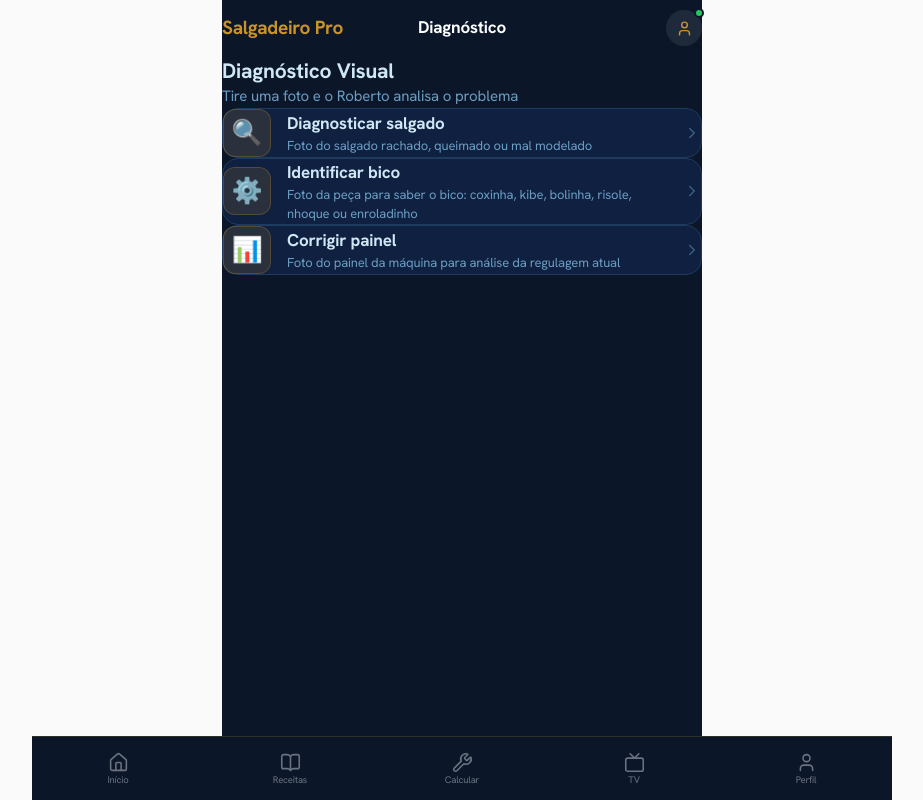
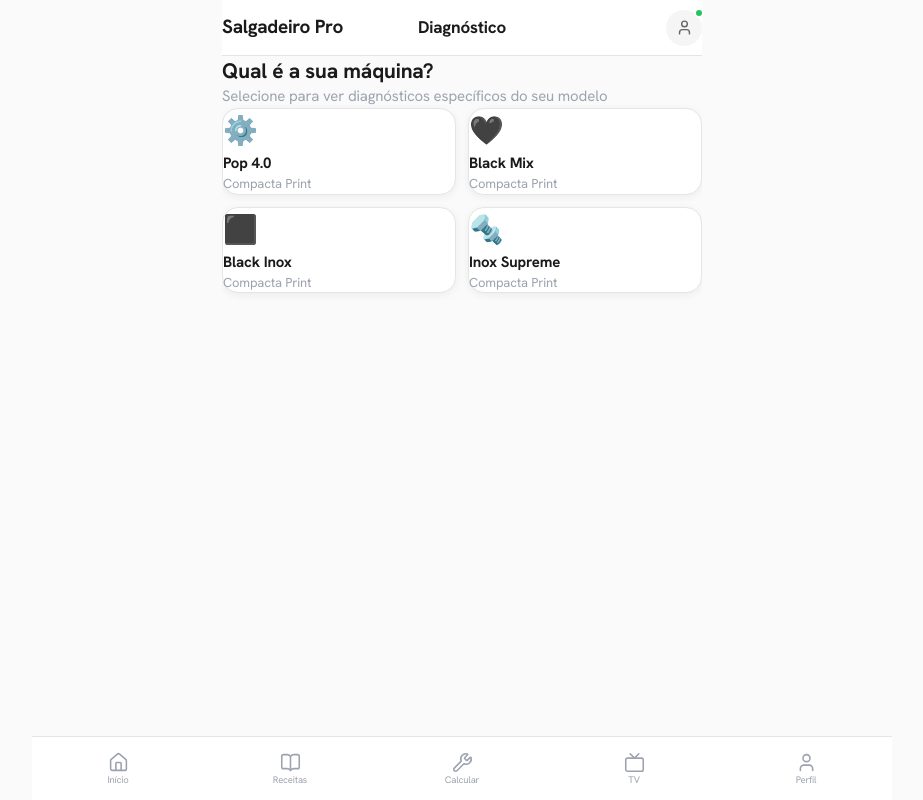
Before and after one commit to rO7ns5sA5/salgadeiropro, a React (Vite) app: page /diagnostico in a window 1280 px wide. Shown: the whole page, without its empty margins (178-1101 px from the left). Built offline with nearby package versions, Linux system fonts and the light colour scheme.

Commit message:
feat: página Diagnostico — árvore de decisão + biblioteca integrada

```diff
--- a/src/pages/Diagnostico.jsx
+++ b/src/pages/Diagnostico.jsx
@@ -1,322 +1,141 @@
-import { useState, useRef } from 'react'
-import { useNavigate } from 'react-router-dom'
-import { Camera, RefreshCw, ChevronRight, X } from 'lucide-react'
+// src/pages/Diagnostico.jsx
+import { useState } from 'react'
+import { useSearchParams } from 'react-router-dom'
 import PageLayout from '../components/PageLayout'
+import SeletorMaquina from '../components/diagnostico/SeletorMaquina'
+import PerguntaNo from '../components/diagnostico/PerguntaNo'
+import SolucaoCard from '../components/diagnostico/SolucaoCard'
+import Biblioteca from '../components/diagnostico/Biblioteca'
+import { diagnostico } from '../data/diagnostico'
 
 const GOLD = '#C9932A'
-const NAVY = '#0B1729'
 
-const MODOS = [
-  {
-    id: 'salgado',
-    emoji: '🔍',
-    titulo: 'Diagnosticar salgado',
-    descricao: 'Foto do salgado rachado, queimado ou mal modelado',
-    prompt: `Você é Roberto, especialista técnico da Compacta Print com 20+ anos de experiência. Analise esta foto de um salgado e identifique:
-1. O problema visual (rachado, queimado, mal modelado, irregular, etc.)
-2. A causa provável na máquina (pressão, temperatura, fluxo, bico)
-3. Como corrigir: ajustes específicos no painel (massa, recheio, cortador, tempo)
-4. Se for formato identificável, diga qual bico/mandíbula está sendo usado.
-Seja direto e técnico. Responda em português brasileiro.
-Assine como: Roberto — Especialista Compacta Print`,
-  },
-  {
-    id: 'bico',
-    emoji: '⚙️',
-    titulo: 'Identificar bico',
-    descricao: 'Foto da peça para saber o bico: coxinha, kibe, bolinha, risole, nhoque ou enroladinho',
-    prompt: `Você é Roberto, especialista técnico da Compacta Print. Analise esta foto da peça/bico e identifique:
-1. O tipo de bico:
-   - Gota/teardrop = Coxinha
-   - Oval horizontal = Kibe
-   - Esférico = Bolinha
-   - Retangular almofada = Risole travesseiro
-   - Cilíndrico corte reto = Nhoque ou Enroladinho de salsicha
-2. O formato do salgado que produz
-3. A mandíbula correspondente
-4. Máquinas Compacta Print compatíveis (Pop 4.0, Black Inox, Black Mix, Inox Supreme)
-5. Configuração recomendada para este bico (massa, recheio, cortador)
-Seja direto e técnico. Responda em português brasileiro.
-Assine como: Roberto — Especialista Compacta Print`,
-  },
-  {
-    id: 'painel',
-    emoji: '📊',
-    titulo: 'Corrigir painel',
-    descricao: 'Foto do painel da máquina para análise da regulagem atual',
-    prompt: `Você é Roberto, especialista técnico da Compacta Print. Analise esta foto do painel da máquina e:
-1. Identifique o modelo da máquina se possível (Pop 4.0 = escala 0-100; Inox Supreme = escala 1-5; Black Inox/Mix = escala 0-100 com timer 10/20/30)
-2. Leia as configurações atuais visíveis (massa, recheio, cortador, tempo/timer)
-3. Avalie se a regulagem está correta para produção padrão
-4. Sugira ajustes específicos se necessário, com os valores exatos para cada botão/dial
-5. Alerte para qualquer configuração fora do ideal
-Seja direto e técnico. Responda em português brasileiro.
-Assine como: Roberto — Especialista Compacta Print`,
-  },
-]
+export default function Diagnostico() {
+  const [searchParams] = useSearchParams()
+  const maquinaParamInicial = searchParams.get('maquina')
 
-async function analisarImagem(base64, mimeType, prompt) {
-  const apiKey = import.meta.env.VITE_ANTHROPIC_API_KEY
-  if (!apiKey) {
-    return 'Roberto está offline. Configure a chave da API para ativar o diagnóstico visual.'
+  const [maquinaId, setMaquinaId]     = useState(maquinaParamInicial)
+  const [noAtual, setNoAtual]         = useState('raiz')
+  const [historico, setHistorico]     = useState([])
+  const [aba, setAba]                 = useState('diagnostico') // 'diagnostico' | 'biblioteca'
+  const [filtroBiblioteca, setFiltro] = useState(null)          // string[] | null
+
+  const maquinaData = maquinaId ? diagnostico.maquinas[maquinaId] : null
+  const nos         = maquinaData?.arvore?.nos ?? {}
+  const noData      = maquinaId ? nos[noAtual] : null
+
+  // Cálculo de progresso (estimativa simples baseada no histórico)
+  const progresso = Math.min(historico.length / 4, 0.9)
+
+  function selecionarMaquina(id) {
+    setMaquinaId(id)
+    setNoAtual('raiz')
+    setHistorico([])
   }
 
-  const res = await fetch('https://api.anthropic.com/v1/messages', {
-    method: 'POST',
-    headers: {
-      'Content-Type': 'application/json',
-      'x-api-key': apiKey,
-      'anthropic-version': '2023-06-01',
-      'anthropic-dangerous-direct-browser-access': 'true',
-    },
-    body: JSON.stringify({
-      model: 'claude-sonnet-4-6',
-      max_tokens: 1024,
-      messages: [
-        {
-          role: 'user',
-          content: [
-            { type: 'image', source: { type: 'base64', media_type: mimeType, data: base64 } },
-            { type: 'text', text: prompt },
-          ],
-        },
-      ],
-    }),
-  })
-
-  if (!res.ok) {
-    const err = await res.json().catch(() => ({}))
-    throw new Error(err?.error?.message || `HTTP ${res.status}`)
+  function avancar(proximoNo) {
+    setHistorico((h) => [...h, noAtual])
+    setNoAtual(proximoNo)
   }
 
-  const data = await res.json()
-  return data.content?.[0]?.text || 'Não consegui analisar a imagem.'
+  function voltar() {
+    const anterior = historico.at(-1) ?? 'raiz'
+    setHistorico((h) => h.slice(0, -1))
+    setNoAtual(anterior)
   }
 
-export default function Diagnostico() {
-  const navigate = useNavigate()
-  const [modo, setModo] = useState(null)
-  const [foto, setFoto] = useState(null)
-  const [fotoBase64, setFotoBase64] = useState(null)
-  const [fotoMime, setFotoMime] = useState(null)
-  const [loading, setLoading] = useState(false)
-  const [resultado, setResultado] = useState(null)
-  const [erro, setErro] = useState(null)
-  const inputRef = useRef(null)
-
-  function selecionarFoto(e) {
-    const file = e.target.files?.[0]
-    if (!file) return
-    const url = URL.createObjectURL(file)
-    setFoto(url)
-    setResultado(null)
-    setErro(null)
-
-    const reader = new FileReader()
-    reader.onload = (ev) => {
-      const dataUrl = ev.target.result
-      const base64 = dataUrl.split(',')[1]
-      setFotoBase64(base64)
-      setFotoMime(file.type || 'image/jpeg')
-    }
-    reader.readAsDataURL(file)
+  function reiniciar() {
+    setNoAtual('raiz')
+    setHistorico([])
+    setMaquinaId(null)
+    setFiltro(null)
+    setAba('diagnostico')
   }
 
-  async function analisar() {
-    if (!fotoBase64 || !modo) return
-    setLoading(true)
-    setErro(null)
-    try {
-      const resposta = await analisarImagem(fotoBase64, fotoMime, modo.prompt)
-      setResultado(resposta)
-    } catch (e) {
-      setErro(`Erro: ${e.message}`)
-    } finally {
-      setLoading(false)
-    }
+  function verBiblioteca(ids) {
+    setFiltro(ids)
+    setAba('biblioteca')
   }
 
-  function resetar() {
-    setFoto(null)
-    setFotoBase64(null)
-    setResultado(null)
-    setErro(null)
-  }
+  const isSolucao = noData && 'solucao' in noData
 
   return (
-    <PageLayout titulo="Diagnóstico" dark>
-      <div className="px-4 pt-5 pb-6">
-
-        {/* Header */}
-        <div className="mb-5">
-          <p className="font-bold text-xl" style={{ color: '#D0E8F5' }}>Diagnóstico Visual</p>
-          <p className="text-sm mt-0.5" style={{ color: '#6B9DC2' }}>
-            Tire uma foto e o Roberto analisa o problema
-          </p>
-        </div>
-
-        {/* Seleção de modo */}
-        {!modo && (
-          <div className="space-y-3">
-            {MODOS.map((m) => (
+    <PageLayout titulo="Diagnóstico">
+      {/* Tabs — só aparecem após selecionar máquina */}
+      {maquinaId && (
+        <div className="flex border-b" style={{ borderColor: '#E5E5E5' }}>
+          {[
+            { id: 'diagnostico', label: '🔧 Diagnóstico' },
+            { id: 'biblioteca',  label: '📚 Biblioteca' },
+          ].map((tab) => (
             <button
-                key={m.id}
-                onClick={() => setModo(m)}
-                className="w-full flex items-center gap-4 p-4 rounded-2xl text-left transition-all active:scale-98"
-                style={{ backgroundColor: '#0F2040', border: '1px solid #1E3A5F' }}
+              key={tab.id}
+              onClick={() => setAba(tab.id)}
+              className="flex-1 py-3 text-sm font-semibold transition-colors"
+              style={{
+                color: aba === tab.id ? GOLD : '#9CA3AF',
+                borderBottom: aba === tab.id ? `2px solid ${GOLD}` : '2px solid transparent',
+              }}
             >
-                <div
-                  className="w-12 h-12 rounded-xl flex items-center justify-center flex-shrink-0 text-2xl"
-                  style={{ backgroundColor: 'rgba(201,147,42,0.15)', border: '1px solid rgba(201,147,42,0.25)' }}
-                >
-                  {m.emoji}
-                </div>
-                <div className="flex-1">
-                  <p className="font-bold text-base" style={{ color: '#D0E8F5' }}>{m.titulo}</p>
-                  <p className="text-xs mt-0.5" style={{ color: '#6B9DC2' }}>{m.descricao}</p>
-                </div>
-                <ChevronRight size={18} color="#3B5F82" />
+              {tab.label}
             </button>
           ))}
         </div>
       )}
 
-        {/* Modo selecionado */}
-        {modo && (
+      {/* Aba Diagnóstico */}
+      {aba === 'diagnostico' && (
         <>
-            {/* Breadcrumb */}
-            <button
-              onClick={() => { setModo(null); resetar() }}
-              className="flex items-center gap-1 mb-4 text-sm"
-              style={{ color: GOLD, background: 'none', border: 'none', cursor: 'pointer', padding: 0 }}
-            >
-              ← Voltar
-            </button>
+          {/* Estado 1: Sem máquina selecionada */}
+          {!maquinaId && <SeletorMaquina onSelect={selecionarMaquina} />}
 
-            {/* Modo ativo */}
-            <div
-              className="flex items-center gap-3 p-3 rounded-xl mb-5"
-              style={{ backgroundColor: 'rgba(201,147,42,0.1)', border: '1px solid rgba(201,147,42,0.25)' }}
-            >
-              <span style={{ fontSize: 24 }}>{modo.emoji}</span>
-              <div>
-                <p className="font-bold text-sm" style={{ color: GOLD }}>{modo.titulo}</p>
-                <p className="text-xs" style={{ color: '#6B9DC2' }}>{modo.descricao}</p>
-              </div>
-            </div>
-
-            {/* Foto */}
-            {!foto ? (
-              <button
-                onClick={() => inputRef.current?.click()}
-                className="w-full rounded-2xl flex flex-col items-center justify-center gap-3 transition-all"
-                style={{ height: 220, backgroundColor: '#0F2040', border: '2px dashed #1E3A5F' }}
-              >
-                <div
-                  className="w-16 h-16 rounded-2xl flex items-center justify-center"
-                  style={{ backgroundColor: 'rgba(201,147,42,0.15)' }}
-                >
-                  <Camera size={28} color={GOLD} />
-                </div>
-                <p className="font-bold text-sm" style={{ color: '#D0E8F5' }}>Tirar foto ou escolher da galeria</p>
-                <p className="text-xs" style={{ color: '#6B9DC2' }}>JPG, PNG — máx 10MB</p>
-              </button>
-            ) : (
-              <div className="relative rounded-2xl overflow-hidden mb-4" style={{ height: 240 }}>
-                <img src={foto} alt="Foto para análise" className="w-full h-full object-cover" />
-                <button
-                  onClick={resetar}
-                  className="absolute top-3 right-3 w-8 h-8 rounded-full flex items-center justify-center"
-                  style={{ backgroundColor: 'rgba(0,0,0,0.6)' }}
-                >
-                  <X size={16} color="#fff" />
-                </button>
-              </div>
+          {/* Estado 2: Pergunta */}
+          {maquinaId && noData && !isSolucao && (
+            <PerguntaNo
+              no={noData}
+              onAvancar={avancar}
+              onVoltar={voltar}
+              podeVoltar={historico.length > 0}
+              progresso={progresso}
+            />
           )}
 
-            <input
-              ref={inputRef}
-              type="file"
-              accept="image/*"
-              capture="environment"
-              onChange={selecionarFoto}
-              style={{ display: 'none' }}
+          {/* Estado 3: Solução */}
+          {maquinaId && noData && isSolucao && (
+            <SolucaoCard
+              solucao={noData.solucao}
+              onReiniciar={reiniciar}
+              onVerBiblioteca={verBiblioteca}
             />
-
-            {/* Botão analisar */}
-            {foto && !resultado && (
-              <button
-                onClick={analisar}
-                disabled={loading}
-                className="w-full py-4 rounded-2xl font-bold text-base flex items-center justify-center gap-2 mt-3"
-                style={{ backgroundColor: loading ? '#1E3A5F' : GOLD, color: '#fff', border: 'none', cursor: loading ? 'not-allowed' : 'pointer' }}
-              >
-                {loading ? (
-                  <>
-                    <RefreshCw size={16} className="animate-spin" />
-                    Roberto analisando...
-                  </>
-                ) : (
-                  <>
-                    <Camera size={16} />
-                    Analisar com Roberto
-                  </>
-                )}
-              </button>
           )}
 
-            {/* Resultado */}
-            {resultado && (
-              <div className="mt-4">
-                <div
-                  className="rounded-2xl p-4"
-                  style={{ backgroundColor: '#0F2040', border: '1px solid #1E3A5F' }}
+          {/* Máquina selecionada mas nó não encontrado (erro de dados) */}
+          {maquinaId && !noData && (
+            <div className="px-4 pt-8 flex flex-col items-center gap-3">
+              <span style={{ fontSize: 40 }}>⚠️</span>
+              <p className="text-sm text-center" style={{ color: '#9CA3AF' }}>
+                Nó não encontrado. Reinicie o diagnóstico.
+              </p>
+              <button
+                onClick={reiniciar}
+                className="px-6 py-3 rounded-xl font-bold text-sm"
+                style={{ backgroundColor: GOLD, color: '#FFFFFF' }}
               >
-                  <div className="flex items-center gap-2 mb-3">
-                    <div
-                      className="w-8 h-8 rounded-full overflow-hidden flex-shrink-0"
-                      style={{ border: '2px solid #C9932A' }}
-                    >
-                      <img src="/images/especialista.jpeg" alt="Roberto" className="w-full h-full object-cover" />
-                    </div>
-                    <div>
-                      <p className="font-bold text-sm" style={{ color: GOLD }}>Roberto</p>
-                      <p className="text-xs" style={{ color: '#6B9DC2' }}>Especialista Compacta Print</p>
-                    </div>
-                  </div>
-                  <p className="text-sm leading-relaxed whitespace-pre-wrap" style={{ color: '#D0E8F5' }}>
-                    {resultado}
-                  </p>
-                </div>
-
-                <div className="flex gap-3 mt-3">
-                  <button
-                    onClick={resetar}
-                    className="flex-1 py-3 rounded-xl font-bold text-sm"
-                    style={{ backgroundColor: '#0F2040', color: '#D0E8F5', border: '1px solid #1E3A5F' }}
-                  >
-                    Nova foto
+                Reiniciar
               </button>
-                  <button
-                    onClick={() => navigate('/roberto')}
-                    className="flex-1 py-3 rounded-xl font-bold text-sm"
-                    style={{ backgroundColor: GOLD, color: '#fff' }}
-                  >
-                    Continuar com Roberto
-                  </button>
-                </div>
-              </div>
-            )}
-
-            {/* Erro */}
-            {erro && (
-              <div className="mt-4 p-4 rounded-2xl" style={{ backgroundColor: '#2D0A0A', border: '1px solid #7F1D1D' }}>
-                <p className="text-sm" style={{ color: '#FCA5A5' }}>{erro}</p>
             </div>
           )}
         </>
       )}
-      </div>
+
+      {/* Aba Biblioteca */}
+      {aba === 'biblioteca' && (
+        <Biblioteca
+          maquinaId={maquinaId}
+          filtroIds={filtroBiblioteca}
+          onLimparFiltro={() => setFiltro(null)}
+        />
+      )}
     </PageLayout>
   )
 }
```
Lines whose indentation alone changed are shown as unchanged.
